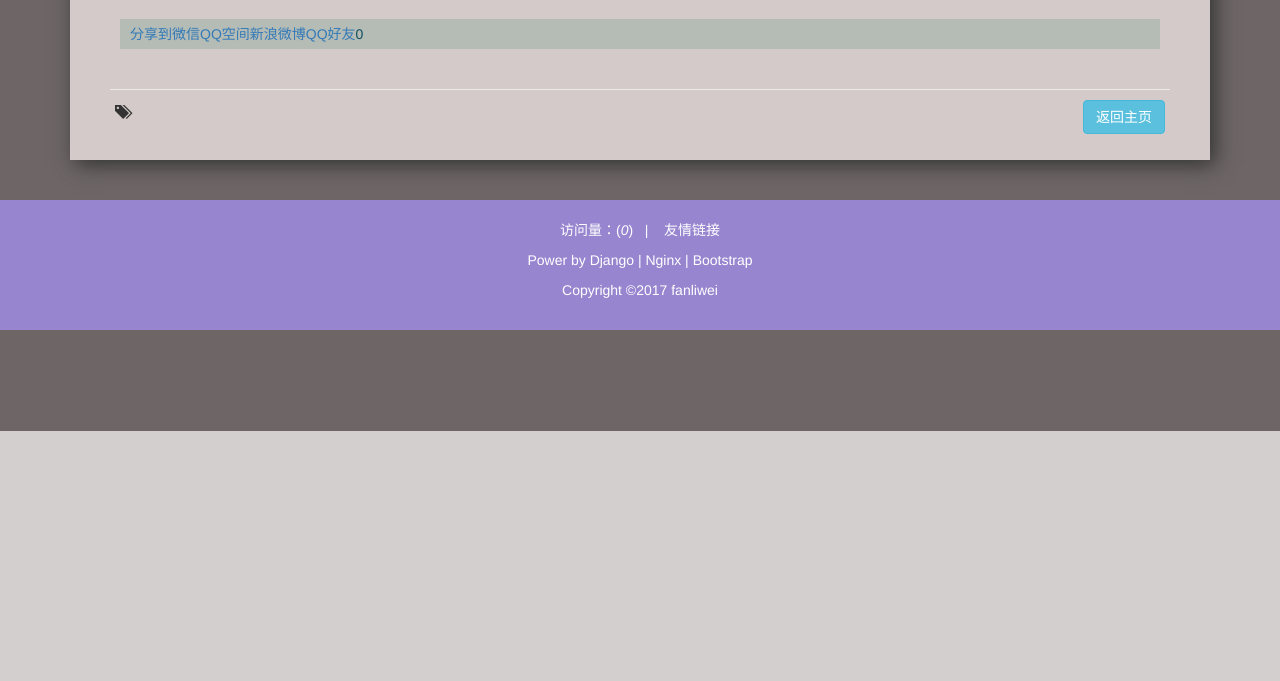
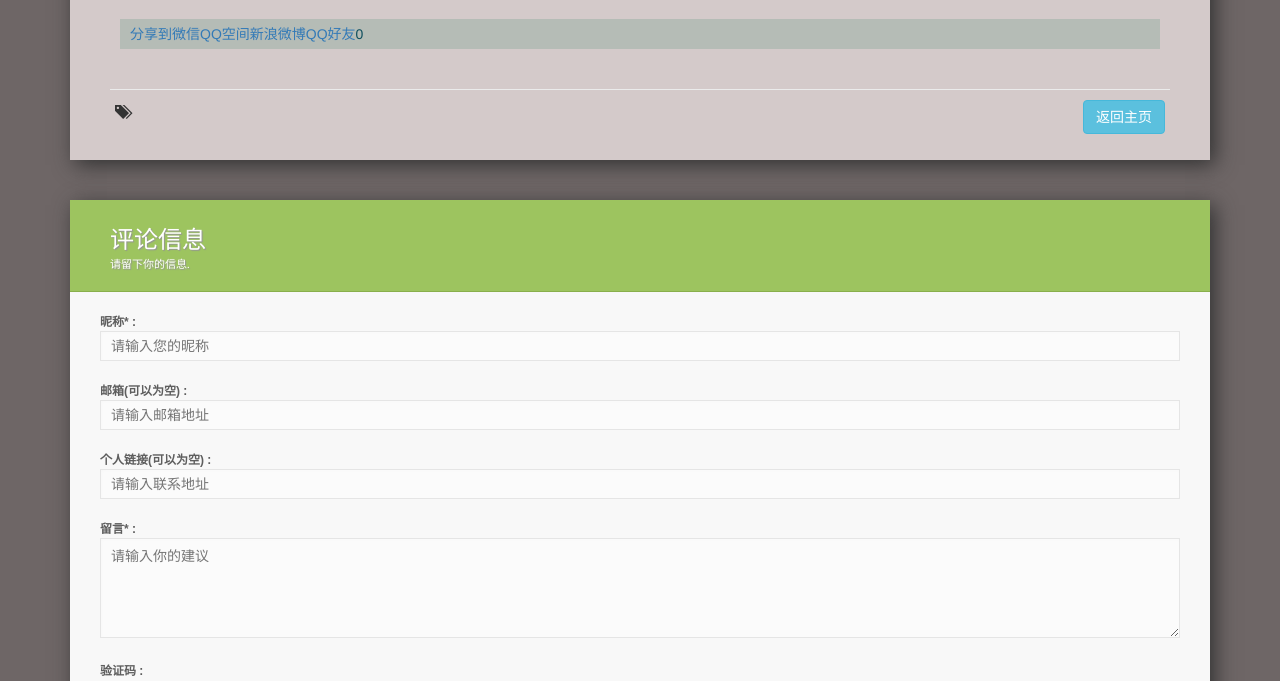
Before and after one commit to fanlw0816/myBlog, a Django app: template myblog/templates/detail.html in a window 1280 px wide. Shown: the part 369-1050 px from the top of the page. Before the commit the page ends 800 px from the top, so only its background shows below. Run offline with Django 3.2, Linux system fonts and the light colour scheme; the template is opened without the code that fills it, so the values that code supplies are empty; some libraries are stand-ins or nearby versions.

Commit message:
优化浏览量，增加留言框

```diff
--- a/myblog/fan_blog/urls.py
+++ b/myblog/fan_blog/urls.py
@@ -13,4 +13,5 @@ urlpatterns = [
     url(r'^results/$', views.results),
     url(r'^profile/$', views.profile),
     url(r'^visitor_number/$', views.visitor_number),
+    url(r'^captcha/$', views.captcha),
 ]
--- a/myblog/myblog/settings.py
+++ b/myblog/myblog/settings.py
@@ -23,8 +23,8 @@ BASE_DIR = os.path.dirname(os.path.dirname(os.path.abspath(__file__)))
 SECRET_KEY = 'd6m3ugwvj)jnx&5-vd2t0xpj=)j@p0k#x%*4cj(=cx65z=n^fo'
 
 # SECURITY WARNING: don't run with debug turned on in production!
-DEBUG = False
-# DEBUG = True
+# DEBUG = False
+DEBUG = True
 
 ALLOWED_HOSTS = ['*',]
 
--- /dev/null
+++ b/myblog/static/css/comment.css
@@ -0,0 +1,92 @@
+.smart-green {
+    background: #F8F8F8;
+    padding: 30px 30px 20px 30px;
+    font: 12px Arial, Helvetica, sans-serif;
+    color: #666;
+    box-shadow: rgb(50, 50, 50) 5px 5px 20px;
+    margin-bottom: 60px;
+}
+
+.smart-green h1 {
+    font: 24px "Trebuchet MS", Arial, Helvetica, sans-serif;
+    padding: 20px 0 20px 40px;
+    display: block;
+    margin: -30px -30px 10px -30px;
+    color: #FFF;
+    background: #9DC45F;
+    text-shadow: 1px 1px 1px #949494;
+    border-bottom: 1px solid #89AF4C;
+}
+
+.smart-green h1 > span {
+    display: block;
+    font-size: 11px;
+    color: #FFF;
+}
+
+.smart-green label {
+    display: block;
+    margin: 0 0 5px;
+}
+
+.smart-green label > span {
+    float: left;
+    margin-top: 10px;
+    color: #5E5E5E;
+}
+
+.smart-green .change{
+    cursor: pointer;
+}
+.change:hover{
+    color: #678ead;
+}
+
+.smart-green input[type="text"], .smart-green input[type="email"], .smart-green textarea, .smart-green select {
+    color: #555;
+    height: 30px;
+    line-height: 15px;
+    width: 100%;
+    padding: 0px 0px 0px 10px;
+    margin-top: 2px;
+    border: 1px solid #E5E5E5;
+    background: #FBFBFB;
+    outline: 0;
+    -webkit-box-shadow: inset 1px 1px 2px rgba(238, 238, 238, 0.2);
+    box-shadow: inset 1px 1px 2px rgba(238, 238, 238, 0.2);
+    font: normal 14px/14px Arial, Helvetica, sans-serif;
+}
+
+.smart-green #captcha{
+    width: 20%;
+}
+
+.smart-green textarea {
+    height: 100px;
+    padding-top: 10px;
+}
+
+.smart-green .button {
+    background-color: #9DC45F;
+    border-radius: 5px;
+    -webkit-border-radius: 5px;
+    border: none;
+    padding: 10px 25px 10px 25px;
+    color: #FFF;
+    text-shadow: 1px 1px 1px #949494;
+}
+
+.smart-green .button:hover {
+    background-color: #80A24A;
+}
+
+.error-msg {
+    color: red;
+    margin-top: 10px;
+}
+
+.success-msg {
+    color: #80A24A;
+    margin-top: 10px;
+    margin-bottom: 10px;
+}
--- a/myblog/static/css/mystyle.css
+++ b/myblog/static/css/mystyle.css
@@ -268,8 +268,9 @@ blockquote{
 .result-tip{
     padding-bottom: 30px;
     line-height: 30px;
-    font-size: 20px;
     color: white;
+    font: 24px "Trebuchet MS", Arial, Helvetica, sans-serif;
+    text-shadow: 1px 1px 1px #949494;
 }
 
 small span:not(.glyphicon){
--- a/myblog/templates/detail.html
+++ b/myblog/templates/detail.html
@@ -2,8 +2,67 @@
 {% block header %}
     <script type="text/javascript" src="/static/ueditor/third-party/SyntaxHighlighter/shCore.js"></script>
     <link rel="stylesheet" href="/static/ueditor/third-party/SyntaxHighlighter/shCoreDefault.css">
+    <link rel="stylesheet" href="/static/css/comment.css">
     <script type="text/javascript">
         SyntaxHighlighter.all();
+        $(function () {
+            var error_name = false;
+            var error_captcha = false;
+            var error_comment = false;
+            $('#nickname').blur(function () {
+                if($(this).val() == ''){
+                    $(this).next().html("用户名不能为空");
+                    error_name = true;
+                } else {
+                    error_name = false;
+                    $(this).next().html("");
+                }
+            });
+            $('#comment').blur(function () {
+                if($(this).val() == ''){
+                    $(this).next().html("留言内容不能为空");
+                    error_comment = true;
+                } else {
+                    error_comment = false;
+                    $(this).next().html("");
+                }
+            });
+            $('#captcha').blur(function () {
+                if($(this).val() == ''){
+                    $('.change').next().html("验证码不能为空").show();
+                    error_captcha = true;
+                } else {
+                    error_captcha = false;
+                    $('.change').next().html("").show();
+                }
+            });
+
+            $('.smart-green').submit(function () {
+               if (error_captcha && error_user && error_comment){
+                   return false;
+               } else {
+                   return true;
+               }
+
+            });
+
+            $('.change').click(function () {
+                $('#captcha_img').prop({'src': '/captcha/?' + Math.random()})
+            });
+            if ({{ error_code|default:0 }} == 2){
+                $('.change').next().html('验证码错误').show();
+            }
+
+            $('#nickname').focus(function () {
+                $(this).next().html('');
+            });
+            $('#comment').focus(function () {
+                $(this).next().html('');
+            });
+            $('#captcha').focus(function () {
+                $('.change').next().html('');
+            });
+        })
     </script>
 {% endblock header %}
 {% block content %}
@@ -43,19 +102,81 @@
                                 {% endif %}
                             </div>
                             <div class="blog-share">
-                                <div class="bshare-custom"><a title="分享到" href="http://www.bShare.cn/" id="bshare-shareto" class="bshare-more">分享到</a><a title="分享到微信" class="bshare-weixin">微信</a><a title="分享到QQ空间" class="bshare-qzone">QQ空间</a><a title="分享到新浪微博" class="bshare-sinaminiblog">新浪微博</a><a title="分享到QQ好友" class="bshare-qqim">QQ好友</a><a title="更多平台" class="bshare-more bshare-more-icon more-style-addthis"></a><span class="BSHARE_COUNT bshare-share-count">0</span></div><script type="text/javascript" charset="utf-8" src="http://static.bshare.cn/b/button.js#style=-1&amp;uuid=&amp;pophcol=2&amp;lang=zh"></script><a class="bshareDiv" onclick="javascript:return false;"></a><script type="text/javascript" charset="utf-8" src="http://static.bshare.cn/b/bshareC0.js"></script>
-                            </div></div>
+                                <div class="bshare-custom"><a title="分享到" href="http://www.bShare.cn/"
+                                                              id="bshare-shareto" class="bshare-more">分享到</a><a
+                                        title="分享到微信" class="bshare-weixin">微信</a><a title="分享到QQ空间"
+                                                                                     class="bshare-qzone">QQ空间</a><a
+                                        title="分享到新浪微博" class="bshare-sinaminiblog">新浪微博</a><a title="分享到QQ好友"
+                                                                                               class="bshare-qqim">QQ好友</a><a
+                                        title="更多平台" class="bshare-more bshare-more-icon more-style-addthis"></a><span
+                                        class="BSHARE_COUNT bshare-share-count">0</span></div>
+                                <script type="text/javascript" charset="utf-8"
+                                        src="http://static.bshare.cn/b/button.js#style=-1&amp;uuid=&amp;pophcol=2&amp;lang=zh"></script>
+                                <a class="bshareDiv" onclick="javascript:return false;"></a>
+                                <script type="text/javascript" charset="utf-8"
+                                        src="http://static.bshare.cn/b/bshareC0.js"></script>
+                            </div>
+                        </div>
                     </div>
                     <div style="border-top:1px solid #EBEBEB;padding:10px 5px;margin-top:20px;">
                         <p class="tags">
                             <span class="glyphicon glyphicon-tags" aria-hidden="true"></span>&nbsp;
                             {% for tag in blog.tags.all %}
-                                	<a href="/tags/{{ tag.id }}/"><span class="label label-default text-left">{{ tag.name }}</span></a>
+                                <a href="/tags/{{ tag.id }}/"><span
+                                        class="label label-default text-left">{{ tag.name }}</span></a>
                             {% endfor %}
-								<a href="/" style="float:right"><button class="btn  btn-info">  返回主页</button></a>
+                            <a href="/" style="float:right">
+                                <button class="btn  btn-info"> 返回主页</button>
+                            </a>
                         </p>
                     </div>
                 </article>
+                <div class="comments-eara">
+                    <div class="comments-show"></div>
+                    <div class="comments-write">
+                        <form action="/form/" method="post" class="smart-green">
+                            {% csrf_token %}
+                            <h1>评论信息
+                                <span>请留下你的信息.</span>
+                            </h1>
+                            <label>
+                                <span>昵称* :</span>
+                                <input id="nickname" type="text" name="nickname" class="error" placeholder="请输入您的昵称"/>
+                                <div class="error-msg"></div>
+                            </label>
+
+                            <label>
+                                <span>邮箱(可以为空) :</span>
+                                <input id="email" type="email" value="" name="email" placeholder="请输入邮箱地址"/>
+                                <div class="error-msg"></div>
+                            </label>
+
+                            <label>
+                                <span>个人链接(可以为空) :</span>
+                                <input id="address" type="text" value="" name="address" placeholder="请输入联系地址"/>
+                                <div class="error-msg"></div>
+                            </label>
+
+                            <label>
+                                <span>留言* :</span>
+                                <textarea id="comment" name="comment" placeholder="请输入你的建议"></textarea>
+                                <div class="error-msg"></div>
+                            </label>
+                            <label>
+                                <span>验证码 :</span><br><br></label>
+                                <input id="captcha" type="text" name="captcha" placeholder="验证码"/>
+                                &nbsp;&nbsp;
+                                <img src="/captcha/" alt="验证码" id="captcha_img">
+                                &nbsp;
+                                <span class="change"><span class="glyphicon glyphicon-refresh" aria-hidden="true"></span>换一张</span>
+                                <div class="error-msg"></div>
+
+
+                            <div class="success-msg"></div>
+                            <input type="submit" class="button" value="提交"/>
+                        </form>
+                    </div>
+                </div>
             </div>
         </div>
     </div>
```
Also changed, not shown: myblog/fan_blog/views.py (+58 -5 lines), README.md. Lines whose indentation alone changed are shown as unchanged.
